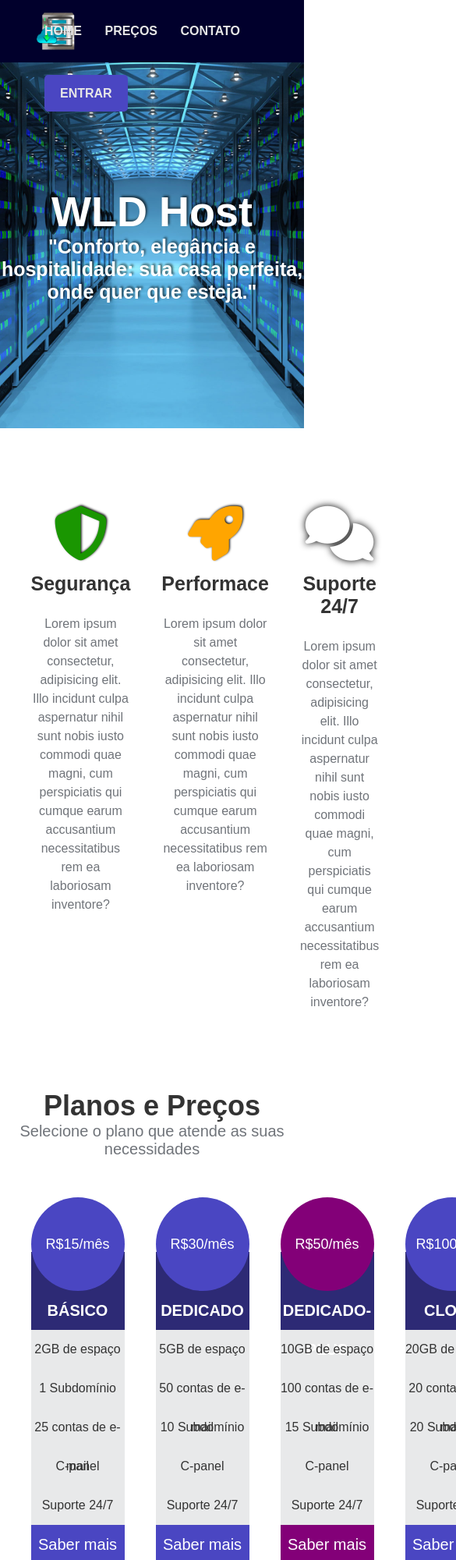
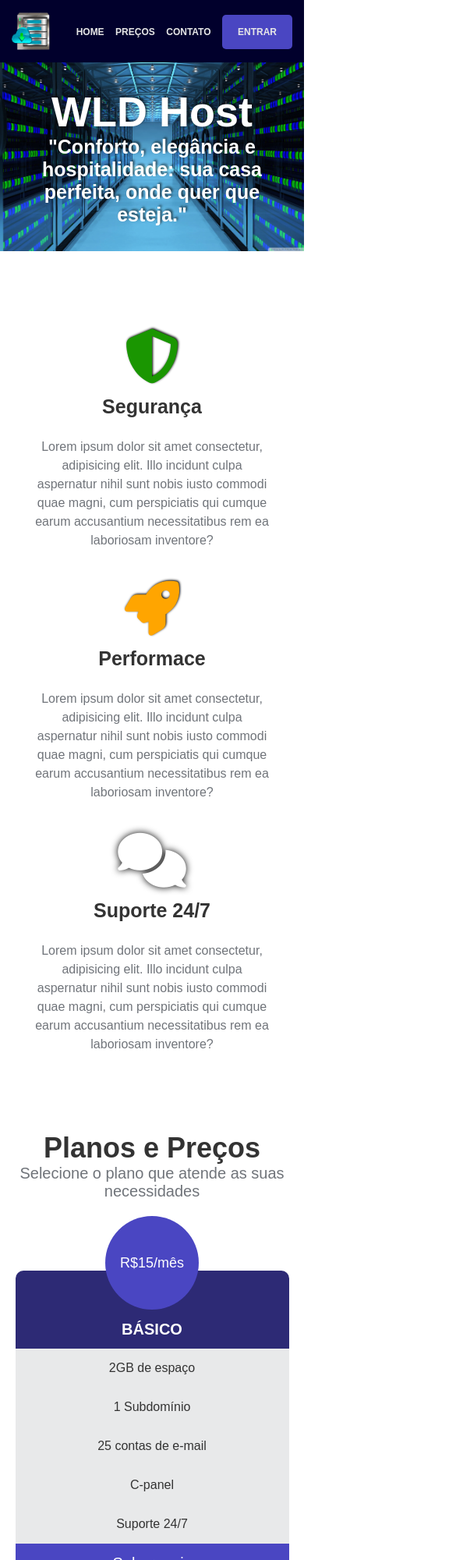
Before and after one commit to wildyhunter/projeto_wldhost, a plain HTML site: page index.html in a window 390 px wide. Shown: the top 2000 px of the page at 78% size, 585 px wide, since content can reach past the window. Drawn offline with Linux system fonts and the light colour scheme.

Commit message:
Finalizado responsividade

```diff
--- a/css/style.css
+++ b/css/style.css
@@ -328,3 +328,105 @@ footer {
     font-weight: bolder;
     margin: 20px 0 50px;
 }
+
+/* Responsividade */
+/* Small laptop a partir de 1100px*/
+
+@media screen and (max-width: 1100px)  {
+    .plans-container {
+        width: 95%;
+    }
+
+    .plan {
+        margin: 0 5px;
+    }
+}
+
+/* teble 900px */
+
+@media (max-width: 900px) {
+    .main-banner {
+        padding: 6rem;
+    }
+    .searchmain-container {
+        padding: 2rem 4rem;
+    }
+}
+
+/* celular 576px*/
+
+@media (max-width: 576px) {
+
+
+    .navbar-container {
+        padding: 0 15px;
+    }
+
+    .navbar-container img {
+        margin-left: 0;
+    }
+
+    .main-banner {
+        padding: 2rem;
+    }
+
+    .navbar-items li {
+        font-size: 12px;
+        margin-left: 10px;
+    }
+
+    .services-container ul {
+        flex-direction: column;
+    }
+
+    .plans-container {
+        flex-direction: column;
+        width: 100%;
+        align-items: center;
+        margin-top: 10px;
+    }
+    .plan {
+        width: 90%;
+        max-width: 90%;
+        margin-top: 10px;
+    }
+
+    .plan-name {
+        border-radius: 10px 10px 0 0;
+    }
+
+    .plan-btn {
+        border-radius: 0 0 10px 10px;
+    }
+
+    .searchmain-container input[type="text"] {
+        width: 100%;
+    }
+
+    .contact-container {
+        padding-top: 35px;
+    }
+
+    .contact-container input,
+    .contact-container textarea {
+        width: 80%;
+        max-width: 100%;
+        padding: 5px 20px;
+
+    }
+
+    .contact-container h2 {
+        font-size: 32px;
+        padding: 0 20px;
+    }
+
+    .contact-container p {
+        font-size: 18px;
+    }
+
+    .contact-container input[type="submit"] {
+        width: 50%;
+        height: 40px;
+    }
+
+}
```
